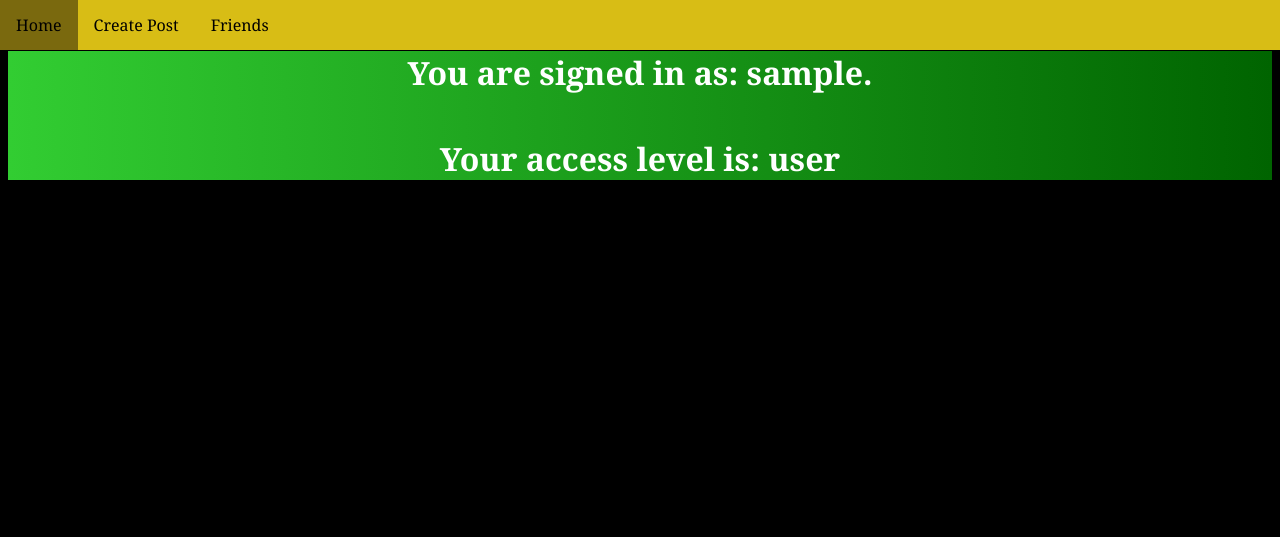
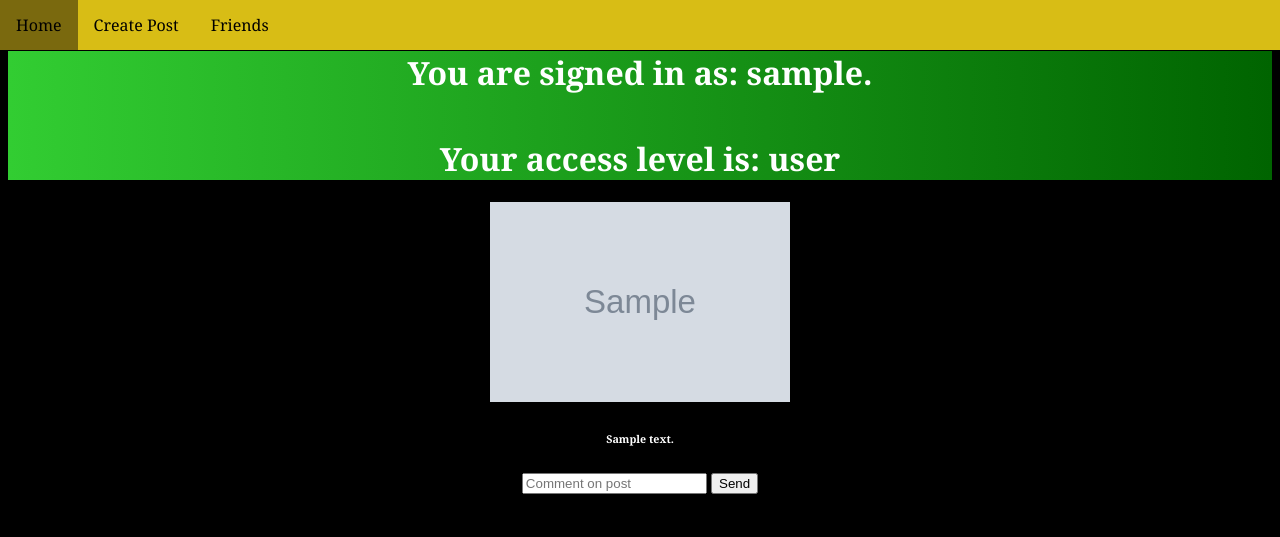
Before and after one commit to Dhrumil-Rana/Flask_QA, a Flask app: page /home in a window 1280 px wide. Shown: the top 537 px of the page. Run offline with Flask 2, Linux system fonts and the light colour scheme; the visitor is signed in with stand-in values (Sample User, id 1); tables that the repository leaves empty hold one stand-in row (values such as "Sample post"); grey boxes marked "Sample" are stand-in pictures.

Commit message:
latest working version, working on adding comments

```diff
--- a/app.py
+++ b/app.py
@@ -139,8 +139,12 @@ def login():
 
 
 @app.route('/home', methods=['POST', 'GET'])
-def post():
-    return render_template('home.html',name=session.get('name'), userlevel=session.get('userlevel'))
+def home():
+    if request.method == 'GET':
+        post = posts.query.all()
+        comment = comments.query.all()
+
+        return render_template('home.html',name=session.get('name'), userlevel=session.get('userlevel'), posts=post, comments=comment)
 # return a list of post and gian has to make a css file such that it will show in sequence
 
 
--- a/templates/home.html
+++ b/templates/home.html
@@ -10,11 +10,17 @@
             Your access level is: {{userlevel}}
     </h1>
     {% for post in posts %}
-        <center><img src="{{ url_for('static', filename='upload/'+post.filename) }}" width="900" height="600"/></center>
+        <center><img src="{{ url_for('static', filename='upload/'+post.filename) }}" width="300" height="200"/></center>
+        <center><h6><p style="color:white";>{{post.description}}</p></h6></center>
+        <center><form id="sendcomment" >
+            <input type="text" id="comment" placeholder="Comment on post">
+            <button type="submit">Send</button>
+        </form>
+        </center>
         <br>
 
         {% for comment in comments %}}
-            {% if comment.id == post.id %}
+            {% if comment.postID == post.postID %}
                 <p>comment.textComment</p>
             {% endif %}
         {% endfor %}
```
Also changed, not shown: templates/createpost.html (+13 -6 lines).
